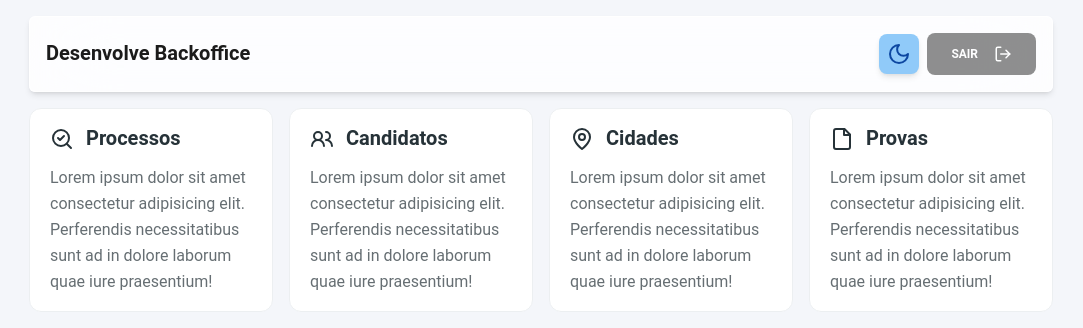
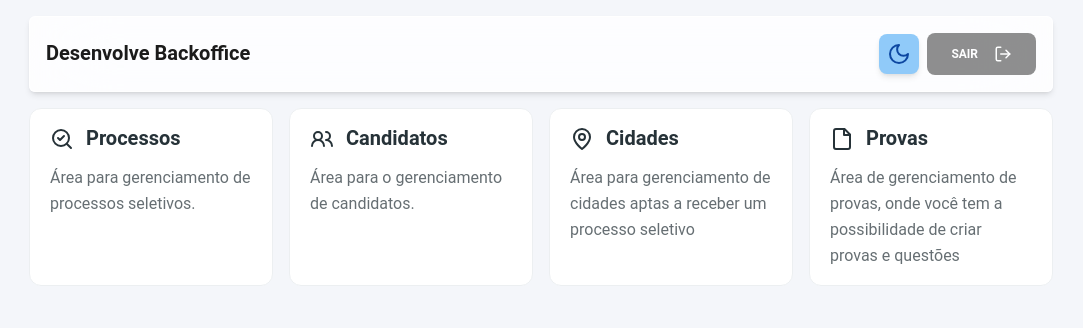
Before and after one commit to PECC-Projeto-Desenvolve/DES-backoffice, a React (Vite) app: page / in a window 1280 px wide. Shown: the top 328 px of the page, without its empty margins (99-1182 px from the left). Built offline with nearby package versions, Linux system fonts and the light colour scheme; no server answers.

Commit message:
adjusting descriptions

```diff
--- a/src/pages/exam/Exam.tsx
+++ b/src/pages/exam/Exam.tsx
@@ -70,7 +70,7 @@ function Exam(): JSX.Element {
               icon={<TextSelect size={20}/>}
               title="Criar Questões"
               description={
-                'Lorem ipsum dolor sit amet consectetur adipisicing elit. Perferendis necessitatibus sunt ad in dolore laborum quae iure praesentium!'
+                'Crie questões diversificadas, incluindo múltipla escolha, dissertativas e verdadeiro ou falso, para uma avaliação abrangente.'
               }
               path='/question/form'
             />
@@ -79,7 +79,7 @@ function Exam(): JSX.Element {
               icon={<FilePlus2 size={20}/>}
               title="Criar Prova"
               description={
-                'Lorem ipsum dolor sit amet consectetur adipisicing elit. Perferendis necessitatibus sunt ad in dolore laborum quae iure praesentium!'
+                'Desenvolva avaliações personalizadas, selecionando questões e formatando estruturas de prova de acordo com suas necessidades'
               }
               path='/exam/form'
             />
@@ -88,7 +88,7 @@ function Exam(): JSX.Element {
               icon={<Tags size={20} />}
               title="Gerenciar Categorias"
               description={
-                'Lorem ipsum dolor sit amet consectetur adipisicing elit. Perferendis necessitatibus sunt ad in dolore laborum quae iure praesentium!'
+                'Organize questões em categorias temáticas, facilitando a busca e a composição de provas mais eficazes.'
               }
               path='/categories'
             />
@@ -97,7 +97,7 @@ function Exam(): JSX.Element {
               icon={<SearchCheck size={20} />}
               title="Gerenciar Processos"
               description={
-                'Lorem ipsum dolor sit amet consectetur adipisicing elit. Perferendis necessitatibus sunt ad in dolore laborum quae iure praesentium!'
+                'Gerencie processos seletivos, definindo critérios de avaliação e empregando provas para selecionar os melhores candidatos.'
               }
               path='/process'
             />
@@ -106,7 +106,7 @@ function Exam(): JSX.Element {
               icon={<ClipboardSignature size={20} />}
               title="Gerenciar Questões"
               description={
-                'Lorem ipsum dolor sit amet consectetur adipisicing elit. Perferendis necessitatibus sunt ad in dolore laborum quae iure praesentium!'
+                'Edite, exclua ou revise questões existentes, mantendo o banco de questões atualizado e relevante.'
               }
               path='/questions'
             />
--- a/src/pages/home/home.tsx
+++ b/src/pages/home/home.tsx
@@ -10,34 +10,34 @@ function Home() {
           icon={<SearchCheck />}
           title="Processos"
           description={
-            'Lorem ipsum dolor sit amet consectetur adipisicing elit. Perferendis necessitatibus sunt ad in dolore laborum quae iure praesentium!'
+            'Área para gerenciamento de processos seletivos.'
           }
-          path='process'
+          path='/'
         />
 
         <Banner
           icon={<Users2 />}
           title="Candidatos"
           description={
-            'Lorem ipsum dolor sit amet consectetur adipisicing elit. Perferendis necessitatibus sunt ad in dolore laborum quae iure praesentium!'
+            'Área para o gerenciamento de candidatos.'
           }
-          path='candidates'
+          path='/'
         />
 
         <Banner
           icon={<MapPin />}
           title="Cidades"
           description={
-            'Lorem ipsum dolor sit amet consectetur adipisicing elit. Perferendis necessitatibus sunt ad in dolore laborum quae iure praesentium!'
+            'Área para gerenciamento de cidades aptas a receber um processo seletivo'
           }
-          path='cities'
+          path='/'
         />
 
         <Banner
           icon={<File />}
           title="Provas"
           description={
-            'Lorem ipsum dolor sit amet consectetur adipisicing elit. Perferendis necessitatibus sunt ad in dolore laborum quae iure praesentium!'
+            'Área de gerenciamento de provas, onde você tem a possibilidade de criar provas e questões'
           }
           path='exam'
         />
```
